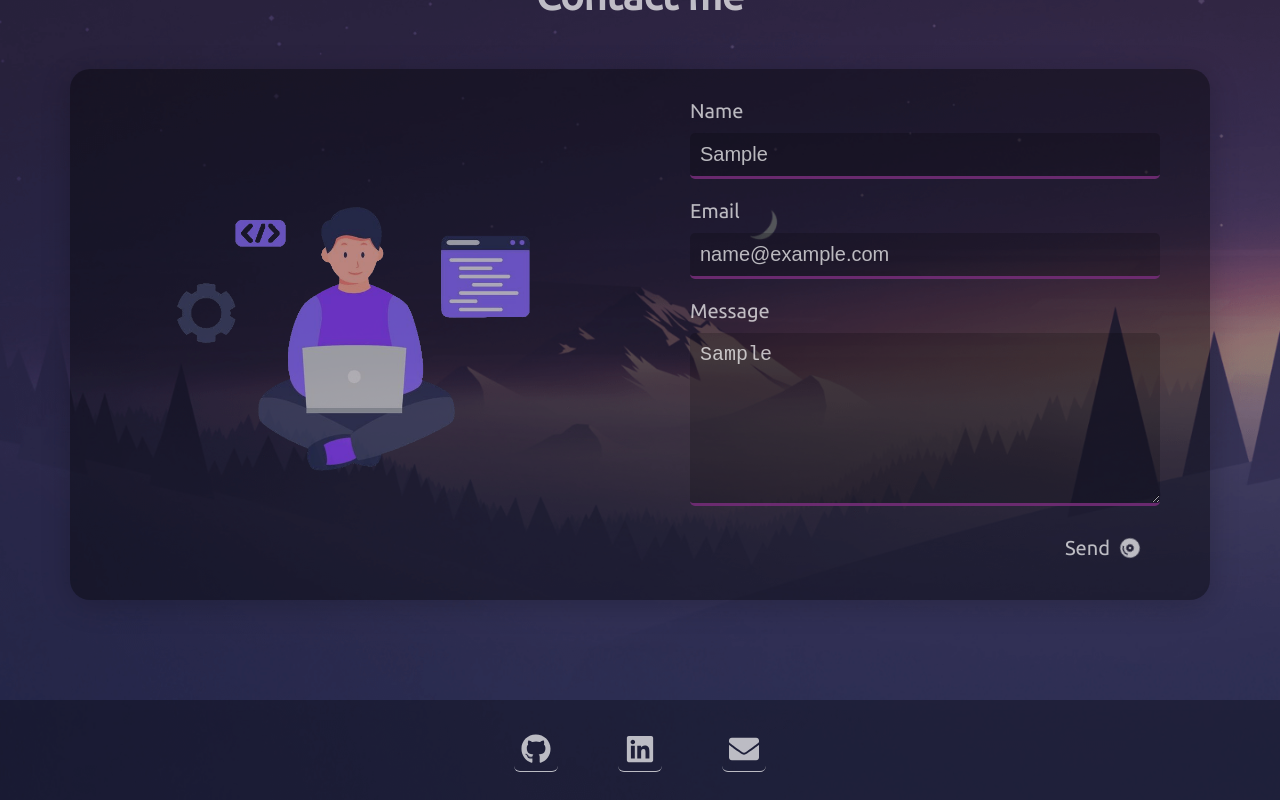
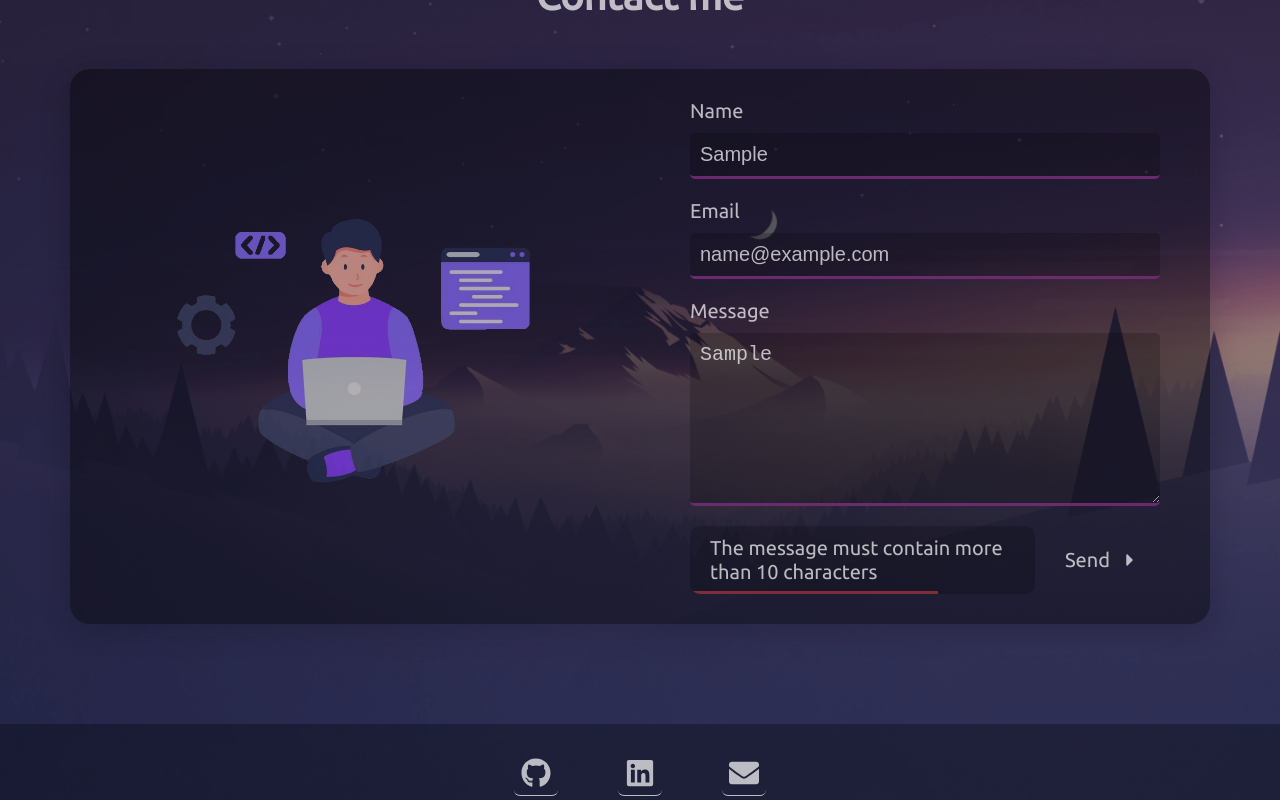
Before and after one commit to VAB-8350/portafolio, a Next.js app: page / in a window 1280 px wide. Both pictures are taken after typing "Sample", "name@example.com", "Sample" into the empty fields and a click on the button "Send". Shown: the part 2407-3207 px from the top of the page. Built offline with nearby package versions, Linux system fonts and the light colour scheme.

Commit message:
Fix contact form error message

```diff
--- a/src/components/ContactForm.tsx
+++ b/src/components/ContactForm.tsx
@@ -41,20 +41,19 @@ export default function ContactForm() {
     }
 
     const res = validate(data)
+    console.table(res)
 
     if (res.success) {
 
       emailjs.send('service_lez93bu','template_enk301m', res.data, 'zaTFH0rBAWvpOMguG')
         .then((response) => {
           setMessage('your message was sent successfully')
-          setLoading(false)
         }, (err) => {
           setMessage('Upps! tuvimos un problema con el envio')
-          setLoading(false)
         })
-
     }
 
+    setLoading(false)
   }
 
   const validate = data => {
@@ -63,6 +62,10 @@ export default function ContactForm() {
     const name    = data.name.length >= 2
     const email   = regex.test(data.email)
     const message = data.message.length >= 10
+
+    !message && setMessage('The message must contain more than 10 characters')
+    !email   && setMessage('Wrong email format')
+    !name    && setMessage('The name must contain more than 2 characters')
 
     if (name && email && message) {
       return {success:true , data}
@@ -112,7 +115,7 @@ export default function ContactForm() {
         <div className={Style.contentBtn} >
           <span
             className={
-              `${message.length > 0 ? Style.active : ''} ${message.includes('successfully') ? Style.green : ''} ${message.includes('Upps!') ? Style.red : ''}`
+              `${message.length > 0 ? Style.active : ''} ${message.includes('successfully') ? Style.green : Style.red}`
             }
             >
             <p>{message}</p>
```
